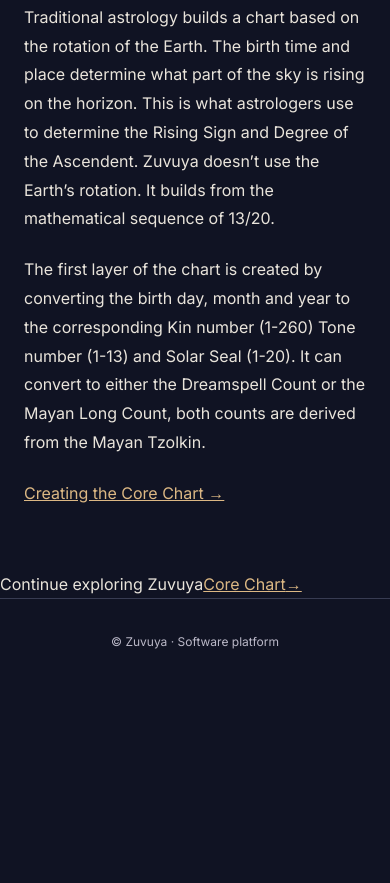
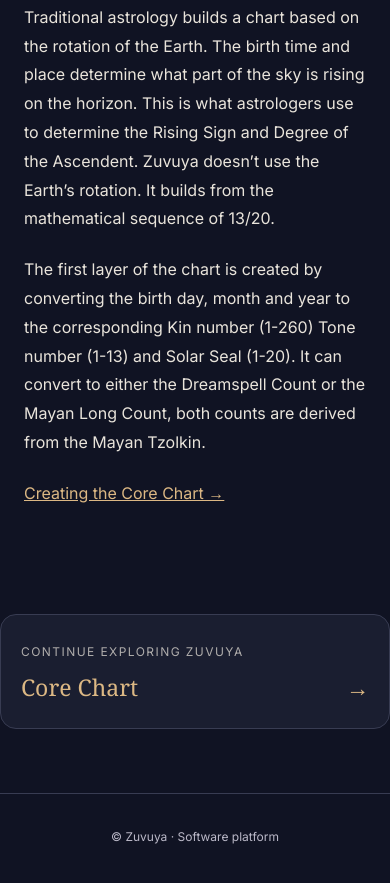
Before and after one commit to GilPereiraPT/zuvuya-test, a plain HTML site: page index.html in a window 390 px wide. Shown: the part 1529-2412 px from the top of the page. Before the commit the page ends 2236 px from the top, so only its background shows below. Drawn offline with nearby package versions, Linux system fonts and the light colour scheme.

Commit message:
Style sequential chapter navigation for desktop and mobile

```diff
--- a/multipage.css
+++ b/multipage.css
@@ -77,3 +77,9 @@ body{overflow-wrap:anywhere}.site-header{gap:1rem}.site-header nav{display:flex;
 /* Laurie’s Harmonic Sequence illustration */
 .story-eight{margin:28px auto 38px;max-width:680px;text-align:center}
 .story-eight img{display:block;width:100%;height:auto;object-fit:contain;border-radius:14px}
+
+/* Chapter-to-chapter reading journey */
+.chapter-next{max-width:760px;margin:44px auto 64px;padding:26px clamp(20px,4vw,38px);border:1px solid var(--line);border-radius:16px;background:var(--panel)}
+.chapter-next-eyebrow{display:block;font-size:12px;letter-spacing:.12em;text-transform:uppercase;opacity:.72;margin-bottom:12px}
+.chapter-next a{display:flex;justify-content:space-between;align-items:center;gap:20px;color:var(--gold);font:500 clamp(23px,3vw,34px)/1.2 Georgia,serif;text-decoration:none}
+.chapter-next a:hover{text-decoration:underline}
```
